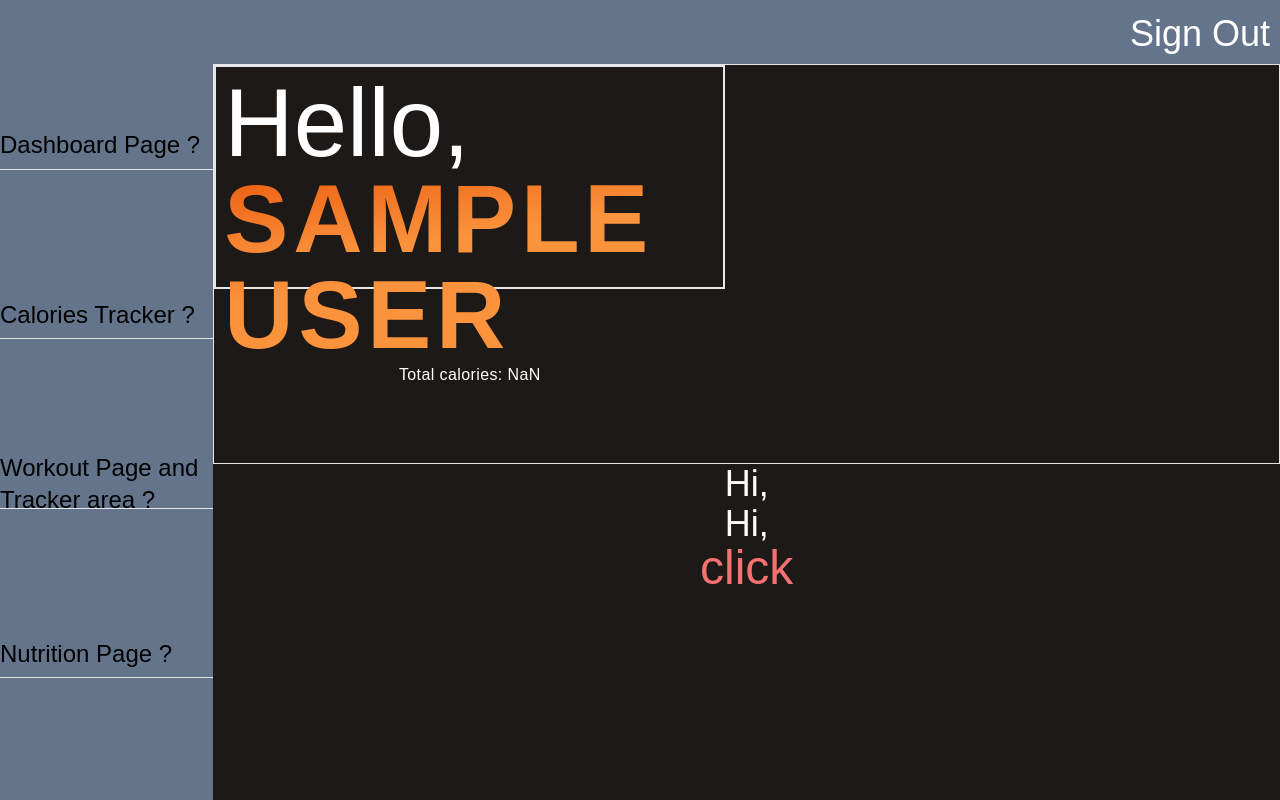
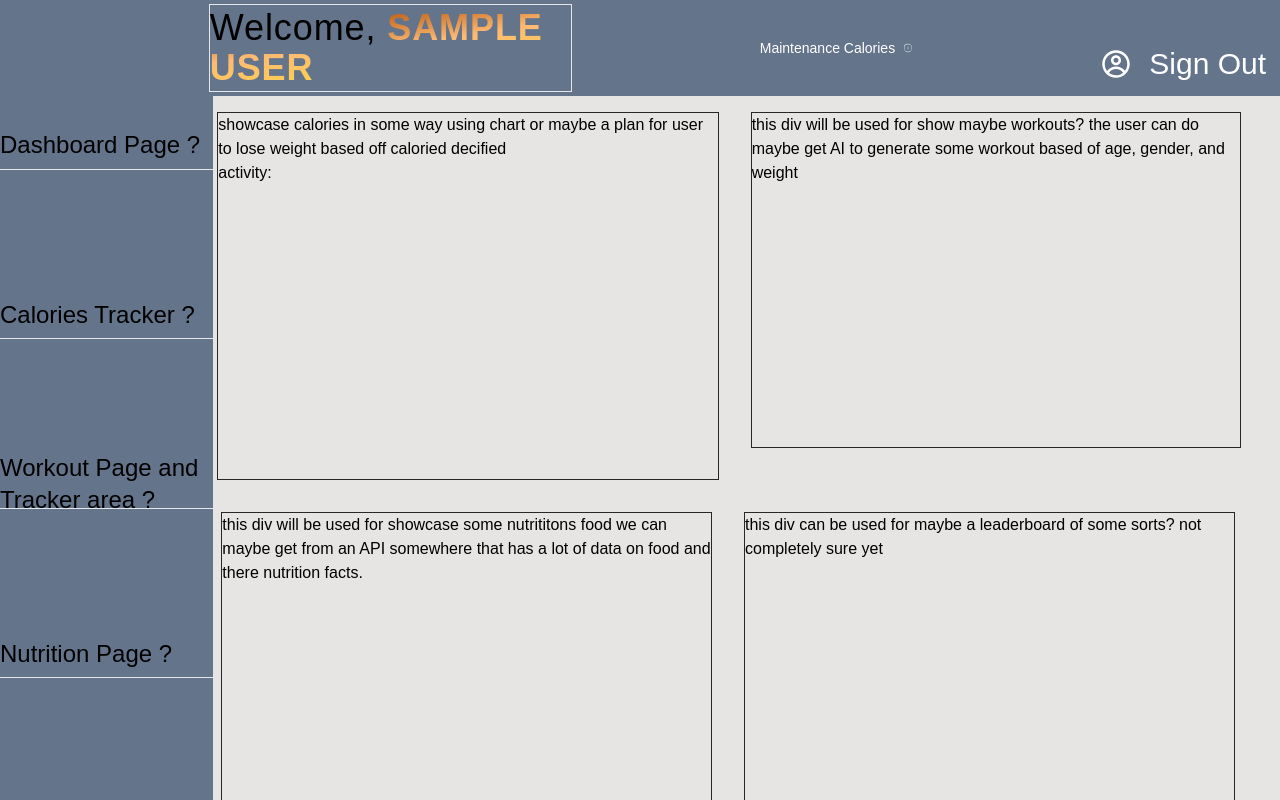
Before and after one commit to ajv55/health, a Next.js app: page /dashboard in a window 1280 px wide. Built offline with nearby package versions, Linux system fonts and the light colour scheme; no server answers; sample sign-in values are in the browser's storage; a web font is replaced by a local one.

Commit message:
updated the register form again to add activity level

```diff
--- a/app/(site)/reg/page.tsx
+++ b/app/(site)/reg/page.tsx
@@ -20,11 +20,12 @@ export default function Page() {
         name: '',
         email: '',
         password: '',
-        weightInKg: '',
+        weightInLbs: '',
         age: '',
         heightInInches: '',
         gender: '',
-        agree: ''
+        agree: '',
+        TDEE: '',
 })
 
 
@@ -85,10 +86,22 @@ export default function Page() {
                 <input className="px-2.5 py-2 border-b-2 border-r-2 drop-shadow-lg border-zinc-800 w-full rounded-md placeholder:text-zinc-400 placeholder:text-2xl  text-xl outline-none" placeholder="Enter age" type="text" value={data.age} onChange={(e) => setData({...data, age: e.target.value}) } name="" id="age" />
             </div>
 
-            <WeightInput value={data.weightInKg} onChange={(e: any) => setData({...data, weightInKg: e.target.value})}/>
+            <WeightInput value={data.weightInLbs} onChange={(e: any) => setData({...data, weightInLbs: e.target.value})}/>
             <HeightInput value={data.heightInInches} onChange={(e: any) => setData({...data, heightInInches: e.target.value })}/>
 
-            <div className="flex flex-col justify-center items-start gap-2 ">
+            <div className=" w-[65%] h-[3rem] flex flex-col justify-start items-start gap-2">
+                <label className="text-zinc-800  text-xl font-bold tracking-wider" htmlFor="activity">Current Physical Activity Level</label>
+                <select value={data.TDEE} className="w-full px-2.5 py-2 text-zinc-800 placeholder:text-zinc-400 border-b-2 border-r-2 drop-shadow-md border-zinc-800  rounded-2xl outline-none  text-2xl" onChange={(e) => setData({...data, TDEE: e.target.value})} name="activity" id="activity">
+                    <option disabled value="">Activity</option>
+                    <option value="No-Exercise">Little to no exercise and work a desk job</option>
+                    <option value="Light-Exercise">Light exercise 1-3 days per week</option>
+                    <option value="Moderate-Exercise">Moderate exercise 3-5 days per week</option>
+                    <option value="Heavy-Exercise">Heavy exercise 6-7 days per week</option>
+                    <option value="Strenuous-Exercise">Strenuous training 2 times a day</option>
+                </select>
+            </div>
+
+            <div className="flex flex-col justify-center items-start mt-7 gap-2 ">
               <div className="flex justify-center items-center gap-2">
                 <input className="border w-4 h-4 cursor-pointer " value={data.agree} checked={data.agree === 'agreed'} onChange={(e) => setData({...data, agree: 'agreed'})} name="terms" id="terms" type="radio"  />
                 <label className="text-xl" htmlFor="terms">I agree to the <span className="font-bold underline underline-offset-4 text-blue-600 cursor-pointer"> Terms of Service</span>  and  <span className="font-bold underline underline-offset-4 text-blue-600 cursor-pointer"> Privacy Policy</span>.</label>
@@ -99,7 +112,7 @@ export default function Page() {
 
 
 
-            <button type="submit" className="text-5xl bg-gradient-to-br from-orange-900 via-orange-500 to-orange-500 hover:bg-gradient-to-tl hover:from-emerald-800 hover:via-teal-500 hover:to-teal-200   w-[75%] rounded-2xl px-2 py-3 bg-slate-700 text-white tracking-widest drop-shadow-xl">Create Account</button>
+            <button type="submit" className="text-3xl bg-gradient-to-br from-orange-900 via-orange-500 to-orange-500 hover:bg-gradient-to-tl hover:from-emerald-800 hover:via-teal-500 hover:to-teal-200   w-[75%] rounded-2xl px-2 py-3 bg-slate-700 text-white tracking-widest drop-shadow-xl">Create Account</button>
         </form>
 
     </div>
--- a/app/api/register/route.ts
+++ b/app/api/register/route.ts
@@ -6,13 +6,13 @@ import { NextRequest, NextResponse } from 'next/server';
 
 export async function POST(req: NextRequest) {
     const body =  await req.json();
-    const {name, email, password, age, weightInKg, heightInInches, gender, agree} = body;
+    const {name, email, password, age, weightInLbs, heightInInches, gender, agree, TDEE } = body;
 
-    console.log(name, email, password, gender);
+    console.log(name, email, password, TDEE);
 
 
 
-    if(!name || !email || !password || !age || !weightInKg || !heightInInches || !gender || !agree) {
+    if(!name || !email || !password || !age || !weightInLbs || !heightInInches || !gender || !agree || !TDEE) {
         return new NextResponse('Missing Fields', {status: 400, statusText: 'Missing Fields'})
     }
 
@@ -37,9 +37,11 @@ export async function POST(req: NextRequest) {
             email,
             hashedPassword,
             age,
-            weightInKg,
+            weightInLbs,
             heightInInches,
             gender,
+            TDEE
+
 
         }
     });
--- /dev/null
+++ b/app/components/dashboardComponents/profileHeader.tsx
@@ -0,0 +1,29 @@
+'use client';
+import Link from 'next/link'
+import {useSession} from 'next-auth/react'
+import { CgProfile } from "react-icons/cg";
+import { CiCircleInfo } from "react-icons/ci";
+
+export default function ProfileHeader() {
+    const {data: session, status} = useSession();
+  return (
+    <div className='bg-slate-500  w-[84%] absolute right-0 h-[6rem] flex justify-between items-end p-1'>
+        <div className='border w-[34%] h-full flex text-4xl tracking-wide justify-center items-center'>
+            <h1>Welcome, <span className='font-bold bg-gradient-to-br from-amber-700 via-orange-300 to-amber-300 bg-clip-text text-transparent'>{session?.user.name.toUpperCase()}</span></h1>
+        </div>
+
+        <div className=' w-[35%] h-full flex flex-col justify-center items-center'>
+            <h2 className='text-6xl bg-gradient-to-tr from-yellow-700 via-yellow-300 to-yellow-400 bg-clip-text text-transparent font-bold tracking-wider '>  {session?.user?.calories}</h2>
+            <div className='flex gap-2 justify-center items-center'>
+              <h5 className='text-sm font-light text-white'>Maintenance Calories</h5>
+              <CiCircleInfo size={10} color='white' />
+            </div>
+        </div>
+
+         <div className='flex justify-center items-center gap-2'>
+            <CgProfile onClick={() => console.log('this is where a modal will pop up and we can showcase the user profile and settings')} size={30} className=' cursor-pointer' color='white'/>
+           <Link href='/signOut'  className='text-3xl rounded-2xl text-white bg-slate-500 px-2.5 py-2.5  text-center'>Sign Out</Link>
+         </div>
+      </div>
+  )
+}
--- a/app/dashboard/layout.tsx
+++ b/app/dashboard/layout.tsx
@@ -1,15 +1,12 @@
-'use client';
 import Link from 'next/link'
 import { signOut } from 'next-auth/react'
+import ProfileHeader from '../components/dashboardComponents/profileHeader';
 
 export default function Layout({children}: {children: React.ReactNode}) {
   return (
-    <div className= 'w-full bg-slate-100 h-screen rounded-tr-lg flex flex-1'>
-      <div className='bg-slate-500 w-full absolute h-[4rem] flex justify-end items-end'>
-         <Link href='/signOut'  className='text-4xl rounded-2xl text-white bg-slate-500 px-2.5 py-2.5  text-center'>Sign Out</Link>
-      </div>
-
-        <nav className='flex  flex-col w-[20%] justify-evenly items-start relative text-2xl bg-slate-500  h-screen'>
+    <div className= 'w-full bg-slate-100 relative h-screen rounded-tr-lg flex flex-1'>
+      <ProfileHeader />
+        <nav className='flex  flex-col w-[20%] justify-evenly items-start  text-2xl bg-slate-500  h-screen'>
             <Link className='border-b h-[3rem] w-full flex justify-start items-center'  href='/dashboard'>Dashboard Page ? </Link>
             <Link className='border-b h-[3rem] w-full flex justify-start items-center' href='/dashboard/calories'>Calories Tracker ? </Link>
             <Link className='border-b h-[3rem] w-full flex justify-start items-center'  href='/dashboard/workout'>Workout Page and Tracker area ? </Link>
--- a/app/dashboard/page.tsx
+++ b/app/dashboard/page.tsx
@@ -1,15 +1,10 @@
 'use client';
 
-import Link from 'next/link'
-import { use, useEffect, useState } from 'react';
+
+import {  useEffect } from 'react';
 import {useSession} from 'next-auth/react'
 import { useRouter } from 'next/navigation';
 
-import {toast} from 'react-hot-toast';
-import prisma from '../libs/prismadb';
-import axios from 'axios';
-import { json } from 'stream/consumers';
-import { revalidatePath } from 'next/cache';
 
 export default  function Page() {
 
@@ -24,19 +19,84 @@ export default  function Page() {
 
   useEffect(() => {
 
-    if (session?.user.calories !== null) {
+    if (session?.user.calories !== null ) {
 
       return  console.log('theres caloires existing alread')
     }
-    if(session?.user?.gender === 'Male') {
-      const calories = 88.362 + (4.799 * Number(session?.user?.height)) + (13.397 * Number(session.user.weight)) - (5.677 * Number(session.user.age))
-      update({calories: Math.round(calories).toString() })
-  }
 
-  if(session?.user?.gender === 'Female') {
-    const calories = 88.362 + (4.799 * Number(session?.user?.height)) + (13.397 * Number(session.user.weight)) - (5.677 * Number(session.user.age))
-    update({calories: Math.round(calories).toString() })
-}
+    if (session?.user?.gender === 'Male' && session.user.activity === 'No-Exercise') {
+      const calories = 66 + (6.23 * Number(session?.user?.weight)) + (12.7 * Number(session.user.height)) - (6.8 * Number(session.user.age));
+      const MainCal = calories * 1.2
+      const calToString = Math.round(MainCal)
+      update({calories: calToString.toString() })
+    }
+
+    if (session?.user?.gender === 'Male' && session.user.activity === 'Light-Exercise') {
+      const calories = 66 + (6.23 * Number(session?.user?.weight)) + (12.7 * Number(session.user.height)) - (6.8 * Number(session.user.age));
+      const MainCal = calories * 1.375
+      const calToString = Math.round(MainCal)
+      update({calories: calToString.toString() })
+    }
+
+    if (session?.user?.gender === 'Male' && session.user.activity === 'Moderate-Exercise') {
+      const calories = 66 + (6.23 * Number(session?.user?.weight)) + (12.7 * Number(session.user.height)) - (6.8 * Number(session.user.age));
+      const MainCal = calories * 1.55
+      const calToString = Math.round(MainCal)
+      update({calories: calToString.toString() })
+    }
+
+    if (session?.user?.gender === 'Male' && session.user.activity === 'Moderate-Exercise') {
+      const calories = 66 + (6.23 * Number(session?.user?.weight)) + (12.7 * Number(session.user.height)) - (6.8 * Number(session.user.age));
+      const MainCal = calories * 1.725
+      const calToString = Math.round(MainCal)
+      update({calories: calToString.toString() })
+    }
+
+    if (session?.user?.gender === 'Male' && session.user.activity === 'Strenuous-Exercise') {
+      const calories = 66 + (6.23 * Number(session?.user?.weight)) + (12.7 * Number(session.user.height)) - (6.8 * Number(session.user.age));
+      const MainCal = calories * 1.9
+      const calToString = Math.round(MainCal)
+      update({calories: calToString.toString() })
+    }
+
+    // if statements checking for female and physical activity level
+    if (session?.user?.gender === 'Female' && session.user.activity === 'No-Exercise') {
+      const calories = 66 + (6.23 * Number(session?.user?.weight)) + (12.7 * Number(session.user.height)) - (6.8 * Number(session.user.age));
+      const MainCal = calories * 1.2
+      const calToString = Math.round(MainCal)
+      update({calories: calToString.toString() })
+    }
+
+    if (session?.user?.gender === 'Female' && session.user.activity === 'Light-Exercise') {
+      const calories = 66 + (6.23 * Number(session?.user?.weight)) + (12.7 * Number(session.user.height)) - (6.8 * Number(session.user.age));
+      const MainCal = calories * 1.375
+      const calToString = Math.round(MainCal)
+      update({calories: calToString.toString() })
+    }
+
+    if (session?.user?.gender === 'Female' && session.user.activity === 'Moderate-Exercise') {
+      const calories = 66 + (6.23 * Number(session?.user?.weight)) + (12.7 * Number(session.user.height)) - (6.8 * Number(session.user.age));
+      const MainCal = calories * 1.55
+      const calToString = Math.round(MainCal)
+      update({calories: calToString.toString() })
+    }
+
+    if (session?.user?.gender === 'Female' && session.user.activity === 'Moderate-Exercise') {
+      const calories = 66 + (6.23 * Number(session?.user?.weight)) + (12.7 * Number(session.user.height)) - (6.8 * Number(session.user.age));
+      const MainCal = calories * 1.725
+      const calToString = Math.round(MainCal)
+      update({calories: calToString.toString() })
+    }
+
+    if (session?.user?.gender === 'Female' && session.user.activity === 'Strenuous-Exercise') {
+      const calories = 66 + (6.23 * Number(session?.user?.weight)) + (12.7 * Number(session.user.height)) - (6.8 * Number(session.user.age));
+      const MainCal = calories * 1.9
+      const calToString = Math.round(MainCal)
+      update({calories: calToString.toString() })
+    }
+
+
+
 
 
 }, [session, update]);
@@ -44,16 +104,22 @@ export default  function Page() {
 
 
   return (
-    <div className='bg-stone-900 w-full h-screen flex flex-col justify-start items-center'>
-      <div className='border mt-16 w-full h-[25rem] flex justify-between items-start '>
-        <div className='border-2 flex flex-col justify-start items-center w-[48%] h-[14rem] p-2'>
-        <h1 className='text-8xl text-white'>Hello, <span className='font-extrabold bg-gradient-to-br from-orange-600 via-orange-400 to-orange-400 bg-clip-text text-transparent tracking-wider'>{session?.user.name.toUpperCase()}</span></h1>
-        <h6 className='text-md font-light tracking-wide text-white'>Total calories: {Math.round(Number(session?.user.calories))}</h6>
-        </div>
+    <div className='bg-stone-200 overflow-scroll w-full h-screen gap-8 flex flex-wrap justify-start items-start'>
+
+      <div className='border border-zinc-800 mt-28 ml-1 w-[47%] h-[23rem]'>
+        <h6>showcase calories in some way using chart or maybe a plan for user to lose weight based off caloried decified</h6>
+        activity: {session?.user?.activity}
       </div>
-        <h3 className='text-4xl text-white'>Hi, {JSON.stringify(session?.user?.weight)}</h3>
-        <h3 className='text-4xl text-white'>Hi, {JSON.stringify(session?.user?.height)}</h3>
-        <button className='text-5xl text-red-400' >click</button>
+
+      <div className='border border-zinc-800 mt-28 w-[46%] h-[21rem]'>
+        this div will be used for show maybe workouts? the user can do maybe get AI to generate some workout based of age, gender, and weight
+      </div>
+      <div className='border border-zinc-800 ml-2 w-[46%] h-[21rem]'>
+        this div will be used for showcase some nutrititons food we can maybe get from an API somewhere that has a lot of data on food and there nutrition facts.
+      </div>
+      <div className='border border-zinc-800 w-[46%] h-[21rem]'>
+        this div can be used for maybe a leaderboard of some sorts? not completely sure yet
+      </div>
 
 
     </div>
--- a/app/types/next-auth.d.ts
+++ b/app/types/next-auth.d.ts
@@ -15,6 +15,7 @@ declare module "next-auth" {
       email: string,
       height: string,
       gender: string,
+      activity: string
     }
   }
 }
--- a/package.json
+++ b/package.json
@@ -13,6 +13,7 @@
     "@prisma/client": "^5.12.1",
     "axios": "^1.6.8",
     "bcrypt": "^5.1.1",
+    "chart.js": "^4.4.2",
     "clsx": "^2.1.0",
     "format": "^0.2.2",
     "framer-motion": "^11.0.25",
@@ -20,6 +21,7 @@
     "next": "14.1.4",
     "next-auth": "^4.24.7",
     "react": "^18",
+    "react-chartjs-2": "^5.2.0",
     "react-dom": "^18",
     "react-hot-toast": "^2.4.1",
     "react-icons": "^5.0.1",
```
Also changed, not shown: app/api/auth/[...nextauth]/route.ts (+5 -3 lines), app/components/dashboardComponents/lineGraph.tsx (added, +10 -0 lines), 2 other files (tests, documents, lock files or other folders).
